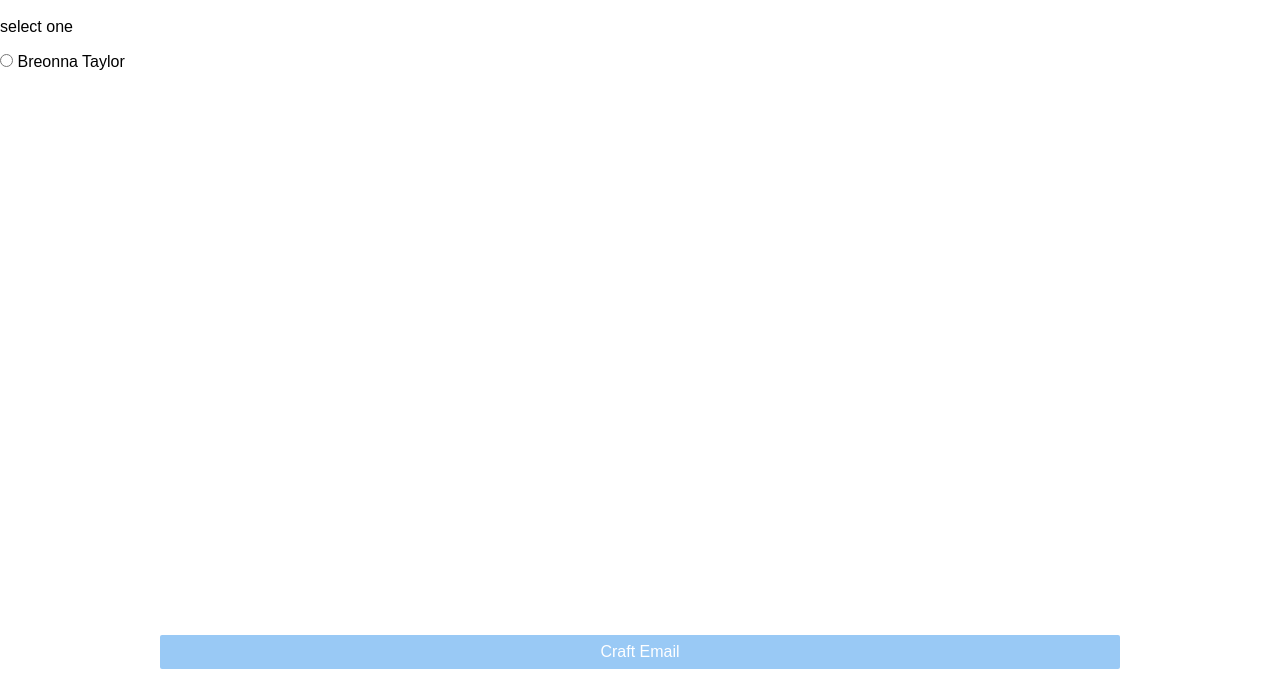
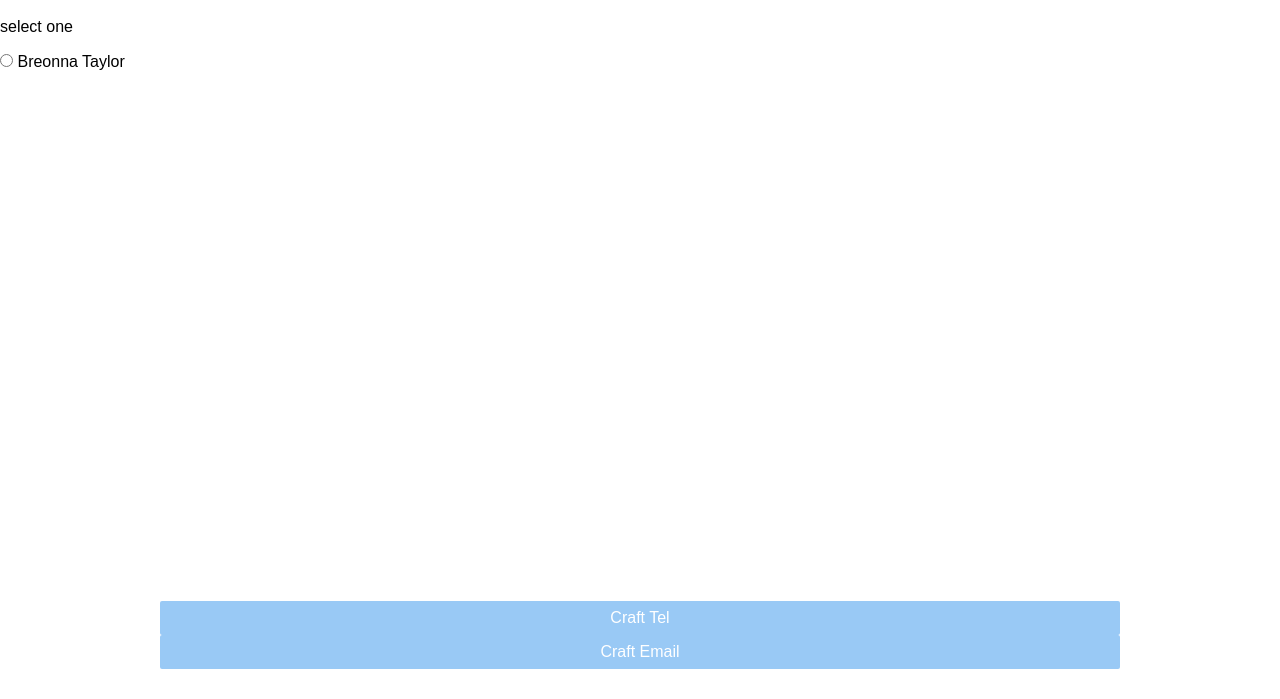
Before and after one commit to brendanfmartin/speakup, a website: page index.html in a window 1280 px wide. Shown: the part 101-800 px from the top of the page. Drawn offline with Linux system fonts and the light colour scheme.

Commit message:
rename css. remove html

```diff
--- a/css/main.css
+++ b/css/main.css
@@ -13,7 +13,7 @@
   border-top: 0;
 }
 
-.craft-button-container {
+.action-button-container {
   position: fixed;
   z-index: 9999;
   width: 100%;
--- a/index.html
+++ b/index.html
@@ -37,18 +37,6 @@
     <div id="topic-list" class="topic list">
       <h4>What matters to you?</h4>
       <p>select one</p>
-<!--      <div>-->
-<!--        <input onclick="speak_up_lib.select_matter()" type="radio" id="police_oversight" name="matter" value="police_oversight">-->
-<!--        <label for="police_oversight">Police Oversight</label>-->
-<!--      </div>-->
-<!--      <div>-->
-<!--        <input onclick="speak_up_lib.select_matter()" type="radio" id="incarceration" name="matter" value="incarceration">-->
-<!--        <label for="incarceration">Incarceration Rate</label>-->
-<!--      </div>-->
-<!--      <div>-->
-<!--        <input onclick="speak_up_lib.select_matter()" type="radio" id="rent_control" name="matter" value="rent_control">-->
-<!--        <label for="rent_control">Rent Control</label>-->
-<!--      </div>-->
       <div>
         <input onclick="speak_up_lib.select_matter()" type="radio" id="breonna_taylor" name="matter" value="breonna_taylor">
         <label for="breonna_taylor">Breonna Taylor</label>
@@ -59,22 +47,11 @@
       <h4>Who will you message?</h4>
       <p>select one</p>
       <div id="official-list-dynamic"></div>
-<!--      <div>-->
-<!--        <input onclick="speak_up_lib.select_official()" type="radio" id="jim_kenney" name="official" value="jim_kenney">-->
-<!--        <label for="jim_kenney">Mayor Jim Kenney</label>-->
-<!--      </div>-->
-<!--      <div>-->
-<!--        <input onclick="speak_up_lib.select_official()" type="radio" id="pat_toomey" name="official" value="pat_toomey">-->
-<!--        <label for="pat_toomey">U.S. Senator Pat Toomey</label>-->
-<!--      </div>-->
-<!--      <div>-->
-<!--        <input onclick="speak_up_lib.select_official()" type="radio" id="thomas_murt" name="official" value="thomas_murt">-->
-<!--        <label for="thomas_murt">PA House of Rep Thomas P. Murt</label>-->
-<!--      </div>-->
     </div>
   </div>
 
-  <div class="craft-button-container craft-button-container">
+  <div class="action-button-container">
+    <button type="submit" id="craft-tel" class="pure-button pure-button-primary craft-button" onclick="speak_up_lib.craft_tel()" disabled>Craft Tel</button>
     <button type="submit" id="craft-email" class="pure-button pure-button-primary craft-button" onclick="speak_up_lib.craft_email()" disabled>Craft Email</button>
   </div>
 
```
